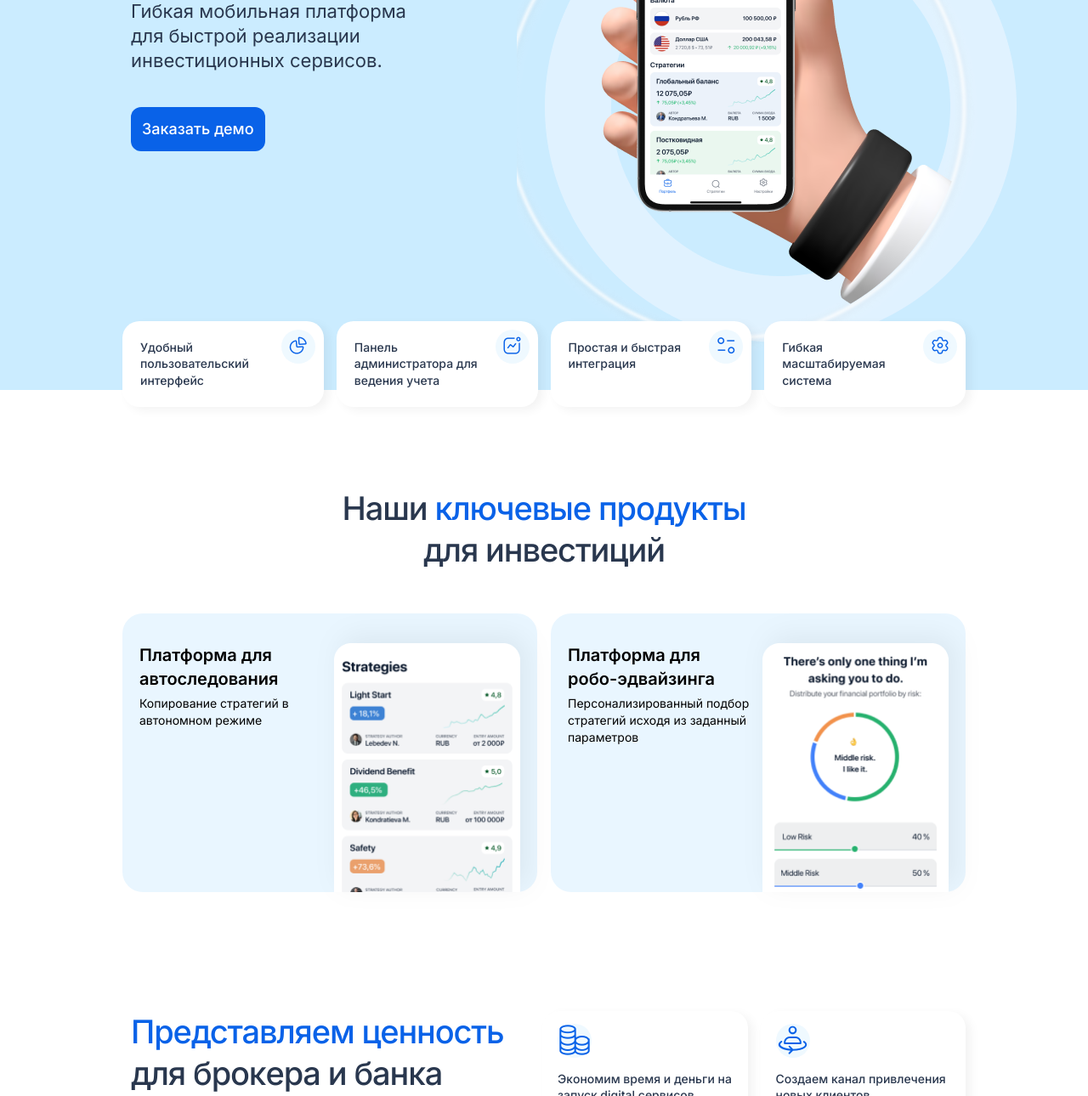
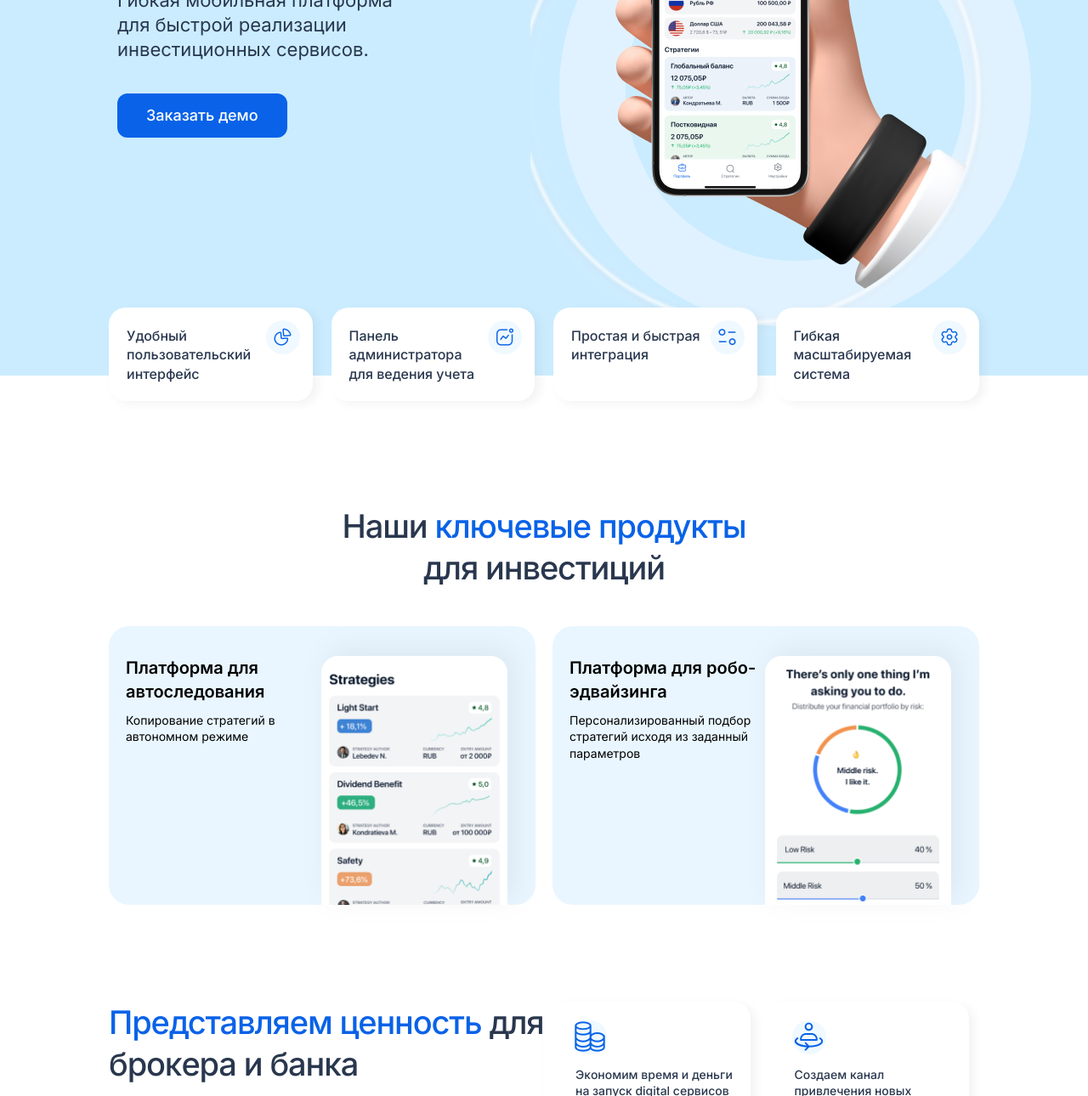
Before and after one commit to surikov-k/aeon-test-part-1, a plain HTML site: page index.html in a window 1280 px wide. Shown: the part 226-1516 px from the top of the page at 85% size. Drawn offline with Linux system fonts and the light colour scheme.

Commit message:
Tune tablet pixel perfect

```diff
--- a/css/style.css
+++ b/css/style.css
@@ -138,10 +138,9 @@ body {
 
 .hero_img img {
   flex-shrink: 0;
-  width: clamp(450px, 90%, 600px);
   margin-left: auto;
   object-fit: cover;
-  object-position: -14px;
+  object-position: -13px;
 }
 
 .hero_info {
@@ -332,6 +331,10 @@ body {
     line-height: 140%;
   }
 
+  .container {
+    padding: 0;
+  }
+
   .section_header {
     font-size: 38px;
     font-weight: 500;
@@ -345,12 +348,14 @@ body {
 
   .button {
     display: inline-block;
+    padding-right: 34px;
+    padding-left: 34px;
   }
 
   .hero {
-    padding-top: 74px;
+    padding-top: 64px;
     padding-bottom: 0;
-    background-image: linear-gradient(to top, white 20px, var(--background-color) 20px);
+    background-image: linear-gradient(to top, white 30px, var(--background-color) 20px);
   }
 
   .hero_container {
@@ -373,31 +378,35 @@ body {
   .hero_info h1 {
     font-size: 22px;
     line-height: 29px;
+    margin: 6px 0;
   }
 
   .hero_button {
-    margin-top: 40px;
+    margin-top: 31px;
   }
 
   .hero_list {
     margin-top: 200px;
     margin-bottom: -20px;
     grid-template-columns: repeat(4, 1fr);
+    grid-column-gap: 22px;
   }
 
   .hero_list .list_with_icons_item {
-    padding: 21px 65px 21px 21px;
+    font-size: 16px;
+    line-height: 140%;
+    padding: 22px 65px 21px 21px;
   }
 
   .hero_list .list_with_icons_item::before {
-    top: 10px;
-    right: 10px;
+    top: 15px;
+    right: 15px;
   }
 
   .hero_img {
     position: absolute;
-    top: -50px;
-    left: 480px;
+    top: -58px;
+    left: 496px;
     width: 602px;
     height: 565px;
   }
@@ -408,7 +417,7 @@ body {
   }
 
   .products {
-    margin-top: 115px;
+    margin-top: 143px;
   }
 
   .products .section_header {
@@ -417,12 +426,13 @@ body {
 
   .products_list {
     flex-direction: row;
-    margin-top: 50px;
+    margin-top: 43px;
+    gap: 20px;
   }
 
   .products_item {
     width: 50%;
-    padding: 35px 20px 0;
+    padding: 35px 33px 0 20px;
   }
 
   .product_info h3 {
@@ -434,15 +444,17 @@ body {
   .product_info p {
     font-size: 14px;
     line-height: 140%;
+    margin-top: 10px;
     color: #000;
   }
 
   .benefits {
     display: flex;
-    margin-top: 140px;
+    margin-top: 114px;
   }
 
   .benefits .section_header {
+    padding: 0;
     text-align: left;
   }
 
@@ -454,7 +466,7 @@ body {
     font-size: 14px;
     font-weight: 500;
     line-height: 140%;
-    margin-top: 25px;
+    margin-top: 20px;
     padding-right: 90px;
     text-align: left;
   }
@@ -469,11 +481,13 @@ body {
   }
 
   .benefits .list_with_icons_item {
-    padding-top: 70px;
+    padding-top: 76px;
+    padding-left: 37px;
   }
 
   .benefits .list_with_icons_item::before {
     font-size: 40px;
-    top: 15px;
+    top: 22px;
+    left: 34px;
   }
 }
--- a/index.html
+++ b/index.html
@@ -56,6 +56,7 @@
         <img
           alt="FinKit app"
           width="448"
+          height="403"
           src="img/hero_img_mobile.png"
           srcset="img/hero_img_mobile.png 448w,
                   img/hero_img_mobile@2x.png 896w,
```
